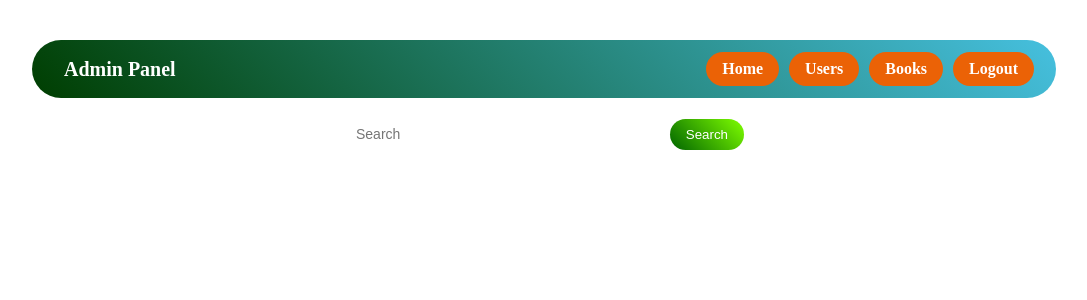
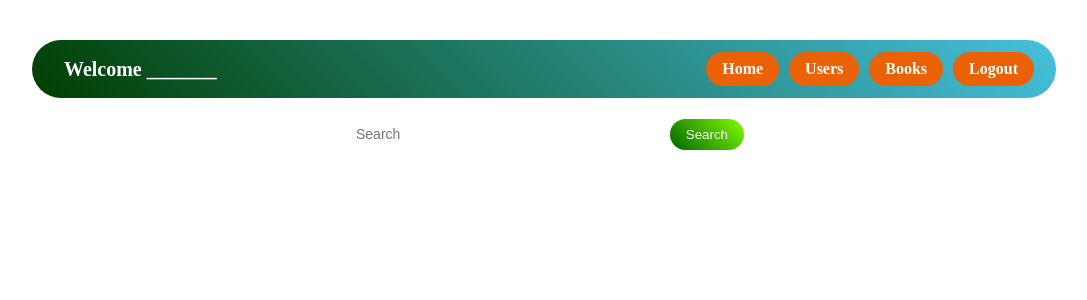
Before and after one commit to Hurley2017/LMS, a Flask app: page /admin in a window 1280 px wide. Shown: the top 300 px of the page, without its empty margins (96-1183 px from the left). Run offline with Flask 3, Linux system fonts and the light colour scheme.

Commit message:
final from pc

```diff
--- a/templates/admin.html
+++ b/templates/admin.html
@@ -9,7 +9,7 @@
    <body>
       <div class="container">
          <div class="navbar">
-            <div class="navbar-brand">Admin Panel</div>
+            <div class="navbar-brand">Welcome _______</div>
             <div class="navbar-links">
                <a href="#" class="nav-button">Home</a>
                <a href="#" class="nav-button">Users</a>
```
